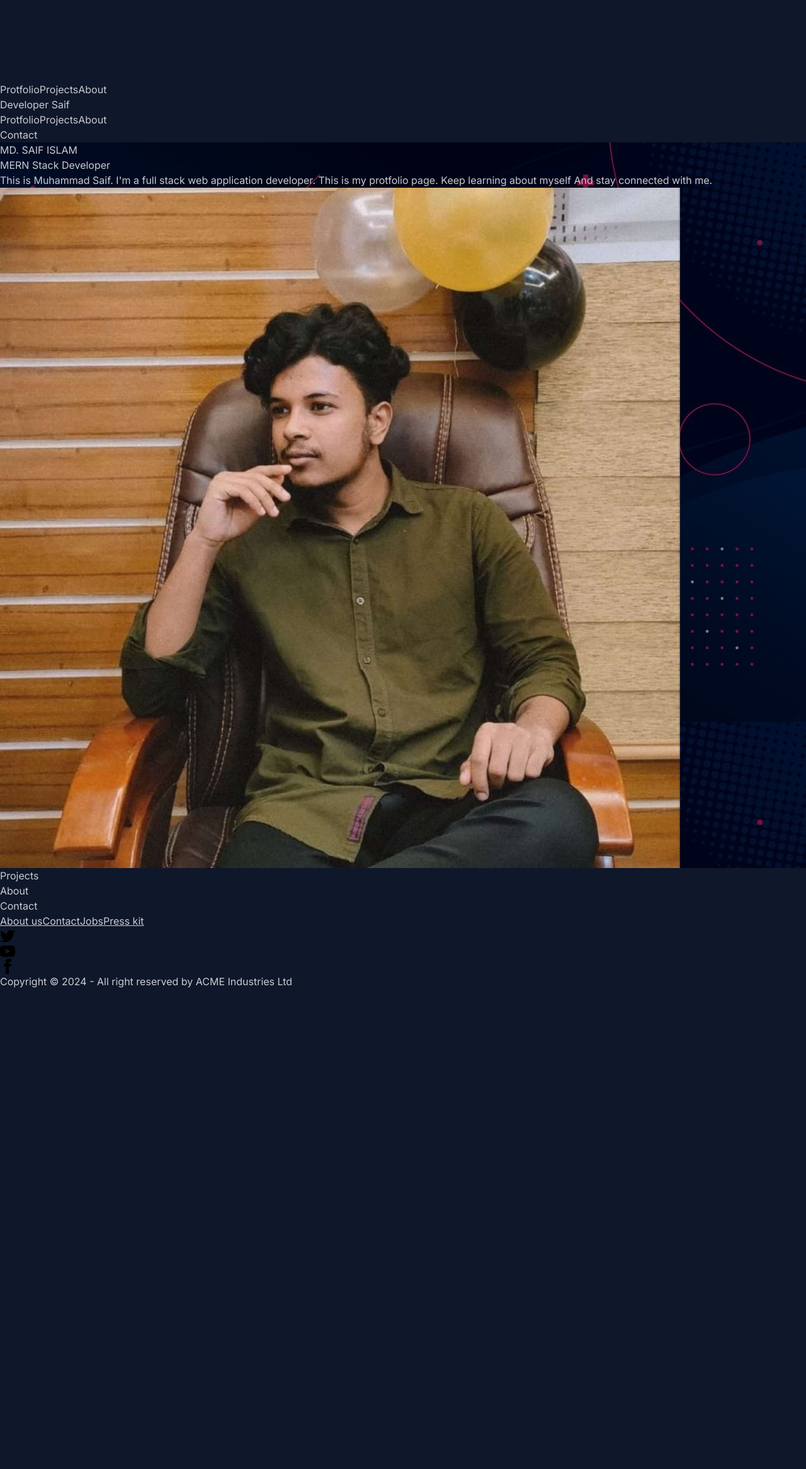
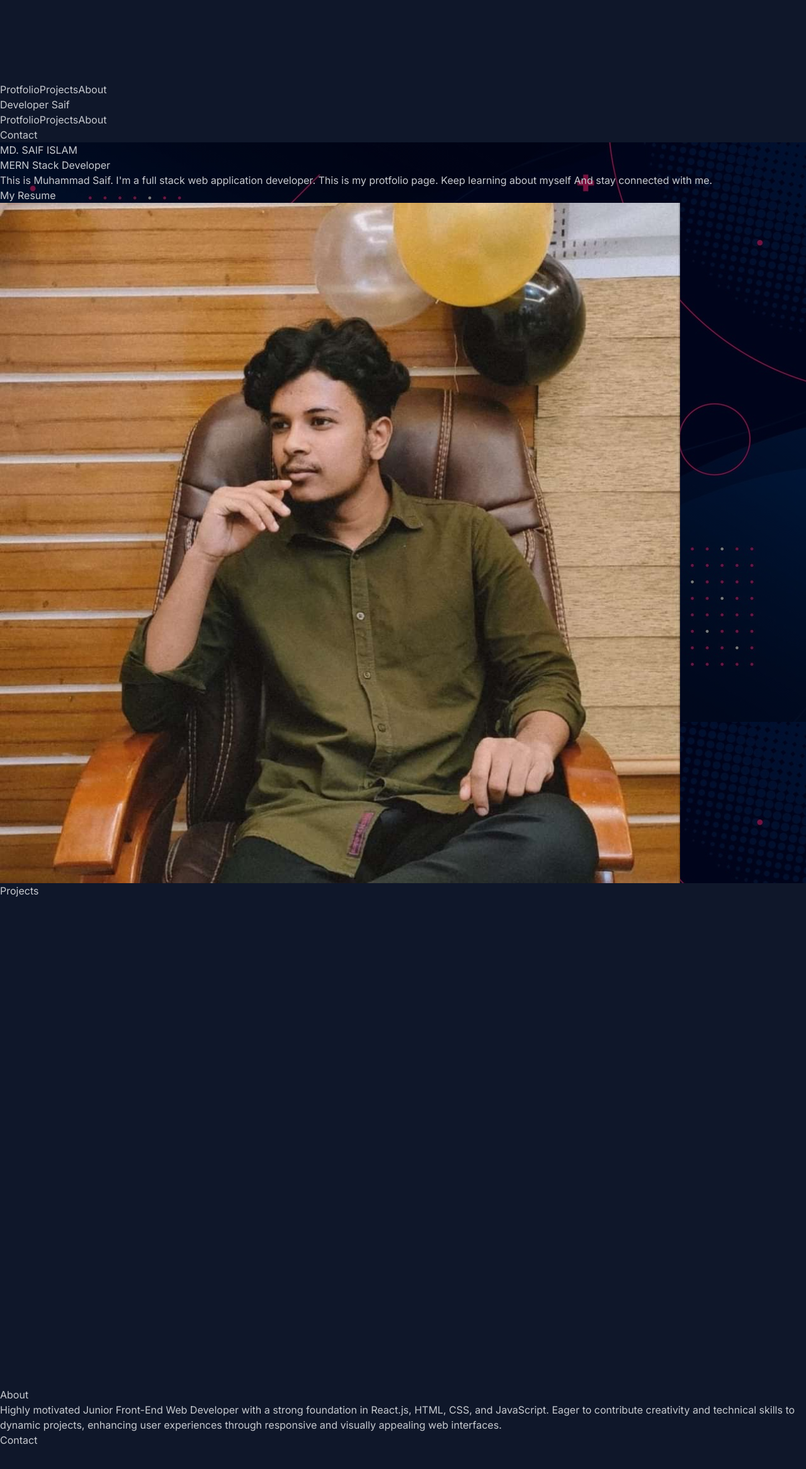
Before and after one commit to muhammadsaif7717/developer-saif, a Next.js app: page / in a window 1280 px wide. Shown: the part 1150-3482 px from the top of the page at 63% size. Before the commit the page ends 2720 px from the top, so only its background shows below. Built offline with nearby package versions, Linux system fonts and the light colour scheme.

Commit message:
Sections Modefied

```diff
--- a/src/Components/About/About.jsx
+++ b/src/Components/About/About.jsx
@@ -2,8 +2,11 @@ import React from 'react';
 
 const About = () => {
     return (
-        <div id='about'>
-            About
+        <div id='about' className='p-14'>
+            <h1 className='text-3xl font-semibold text-center mt-5'>About</h1>
+            <p>Highly motivated Junior Front-End Web Developer with a strong foundation in React.js, HTML, CSS,
+                and JavaScript. Eager to contribute creativity and technical skills to dynamic projects, enhancing user
+                experiences through responsive and visually appealing web interfaces.</p>
         </div>
     );
 };
--- a/src/Components/Banner/Banner.jsx
+++ b/src/Components/Banner/Banner.jsx
@@ -1,22 +1,28 @@
 import Image from 'next/image';
+import Link from 'next/link';
 import React from 'react';
 
 const Banner = () => {
-    return (
-        <div id='protfolio' className="h-[100vh] background bg-center bg-no-repeat bg-cover">
+  return (
+    <div id='protfolio' className="h-[100vh] background bg-center bg-no-repeat bg-cover">
       <div className="flex justify-center lg:justify-between items-center gap-5 flex-col-reverse lg:flex-row pt-20 h-full p-10">
-        <div className="space-y-3">
+        <div className="space-y-4">
           <h2 className="text-xl text-center lg:text-start">MD. SAIF ISLAM</h2>
           <h1 className="text-blue-400 text-3xl md:text-4xl lg:text-6xl text-center lg:text-start ">MERN Stack Developer</h1>
           <p className="text-center lg:text-start">This is Muhammad Saif. I{`'`}m a full stack web application developer. This is my protfolio page. Keep learning about myself
             And stay connected with me.</p>
+          <div className='flex justify-center lg:justify-start'>
+            <Link href={'https://drive.google.com/file/d/1bI07nOE949lIj5kUNtlEAKhIqo_sMt5w/view?usp=drive_link'} target='blank'>
+              <button className='btn  btn-primary rounded-full bg-orange-500 border-none '>My Resume</button>
+            </Link>
+          </div>
         </div>
         <div>
           <Image height={1080} width={1080} alt="logo" src={`/images/logo.jpg`} className="w-3/5 mx-auto md:w-64 rounded-full" />
         </div>
       </div>
     </div>
-    );
+  );
 };
 
 export default Banner;
--- a/src/Components/Contact/Contact.jsx
+++ b/src/Components/Contact/Contact.jsx
@@ -2,8 +2,8 @@ import React from 'react';
 
 const Contact = () => {
     return (
-        <div id='contact'>
-            Contact
+        <div id='contact' className='min-h-screen'>
+            <h1 className='text-3xl font-semibold text-center mt-5'>Contact</h1>
         </div>
     );
 };
--- a/src/Components/NavBar/NavBar.jsx
+++ b/src/Components/NavBar/NavBar.jsx
@@ -27,7 +27,7 @@ const NavBar = () => {
                     </ul>
                 </div>
                 <div className="navbar-end">
-                    <a className="btn btn-primary text-white rounded-full bg-orange-500 border-none" href='#contact'>Contact</a>
+                    <a className="btn btn-primary rounded-full bg-orange-500 border-none" href='#contact'>Contact</a>
                 </div>
             </div>
         </div>
--- a/src/Components/Projects/Projects.jsx
+++ b/src/Components/Projects/Projects.jsx
@@ -1,9 +1,14 @@
+import Image from 'next/image';
 import React from 'react';
 
 const Projects = () => {
     return (
-        <div id='projects'>
-            Projects
+        <div id='projects' className='min-h-screen'>
+            <h1 className='text-3xl font-semibold text-center mt-5'>Projects</h1>
+            <div className="flex flex-col gap-5 projects_bg ">
+
+
+            </div>
         </div>
     );
 };
--- a/src/app/globals.css
+++ b/src/app/globals.css
@@ -35,3 +35,9 @@ body {
 .background{
   background-image: linear-gradient(to top , rgba(0,0,0,0.5)50%,rgba(0,0,0,0.5)50%),url(/images/bg.jpg);
 }
+.projects_bg{
+  background-image: url(/images/wave.svg);
+  background-position:  center;
+  background-size: cover;
+  background-repeat: no-repeat;
+}
```
Also changed, not shown: public/images/blob.svg (added), public/images/wave.svg (added).
